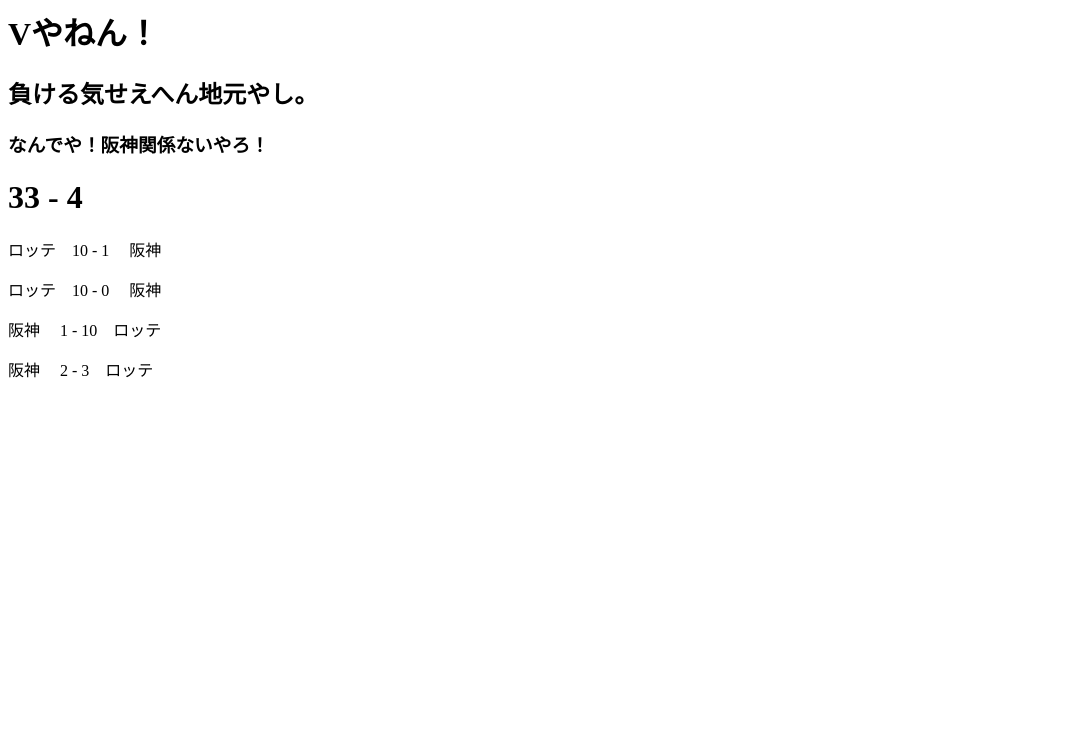
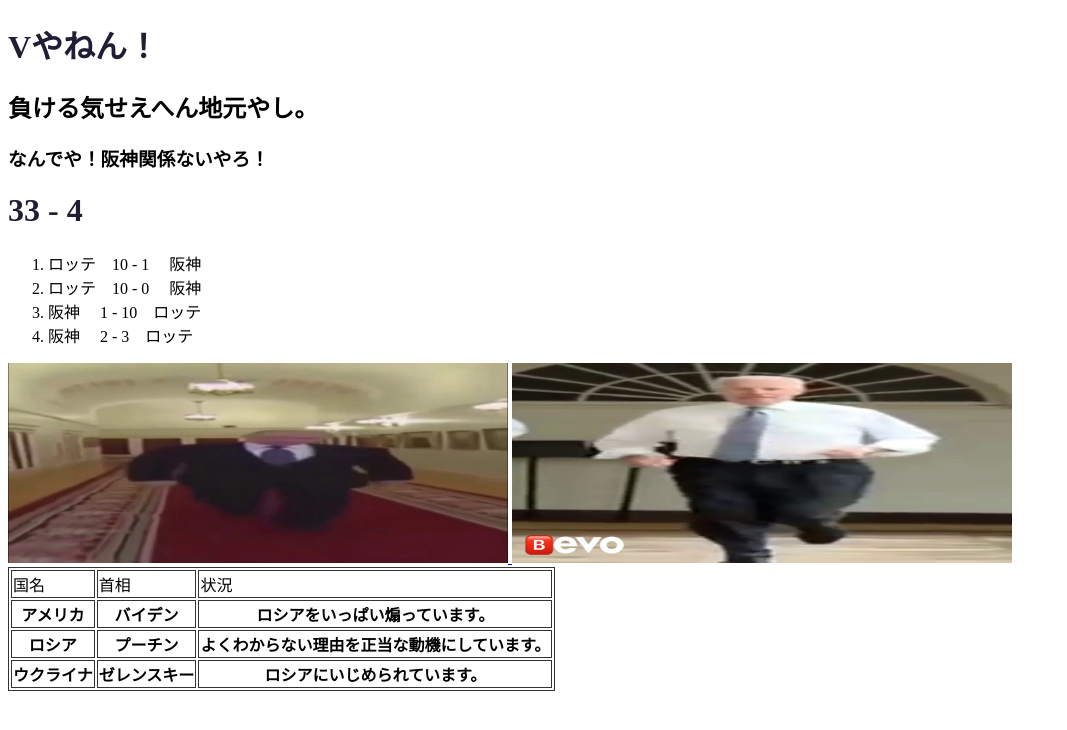
Before and after one commit to vol-boy/vol-boy.github.io, a plain HTML site: page index.html in a window 1280 px wide. Shown: the whole page, without its empty margins (0-1067 px from the left). Drawn offline with Linux system fonts and the light colour scheme.

Commit message:
Merge branch 'main' of https://github.com/vol-boy/vol-boy.github.io into main

```diff
--- a/index.html
+++ b/index.html
@@ -1,8 +1,47 @@
-<H1>Vやねん！</H1>
-<H2>負ける気せえへん地元やし。</H2>
-<H3>なんでや！阪神関係ないやろ！</H3>
-<H1>33 - 4</H1>
-<p>ロッテ　10 - 1　 阪神</P>
-<p>ロッテ　10 - 0　 阪神</p>
-<p>阪神　 1  - 10　ロッテ</p>
-<p>阪神　 2  - 3　ロッテ</p>
+<!DOCTYPE html>
+<html lang="en" dir="ltr">
+  <head>
+    <meta charset="utf-8">
+    <title></title>
+    <style media="screen">
+      img{height:200px;
+      width:500px;}
+      td,th,table{
+        border:1px solid#333;
+      }
+      h1{color:#1f1e33;}
+    </style>
+  </head>
+  <body>
+    <h1>Vやねん！</h1>
+    <H2>負ける気せえへん地元やし。</H2>
+    <H3>なんでや！阪神関係ないやろ！</H3>
+    <h1>33 - 4</h1>
+    <ol>
+    <li>ロッテ　10 - 1　 阪神</li>
+    <li>ロッテ　10 - 0　 阪神</li>
+    <li>阪神　 1  - 10　ロッテ</li>
+    <li>阪神　 2  - 3　ロッテ</li>
+  </ol>
+    <a href="https://twitter.com/RusEmbassyJ?ref_src=twsrc%5Egoogle%7Ctwcamp%5Eserp%7Ctwgr%5Eauthor">
+    <img src="./wide-putin-e1594905979168.jpeg" >
+  </a>
+  <a href="https://twitter.com/usembassytokyo?ref_src=twsrc%5Egoogle%7Ctwcamp%5Eserp%7Ctwgr%5Eauthor">
+    <img src="./maxresdefault.jpeg" >
+  </a>
+  <table>
+    <tr>
+      <td>国名</td><td>首相</td><td>状況</td>
+    </tr>
+    <tr>
+      <th>アメリカ</th><th>バイデン</th><th>ロシアをいっぱい煽っています。</th>
+    </tr>
+    <tr>
+      <th>ロシア</th><th>プーチン</th><th>よくわからない理由を正当な動機にしています。</th>
+    </tr>
+    <tr>
+      <th>ウクライナ</th><th>ゼレンスキー</th><th>ロシアにいじめられています。</th>
+    </tr>
+  </table>
+  </body>
+</html>
```
Also changed, not shown: maxresdefault.jpeg (added), wide-putin-e1594905979168.jpeg (added).
